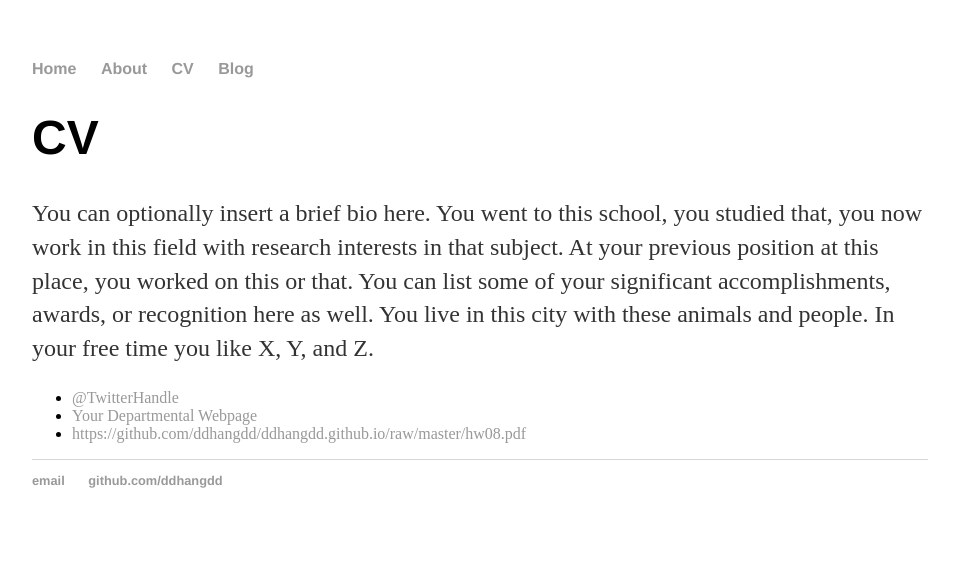
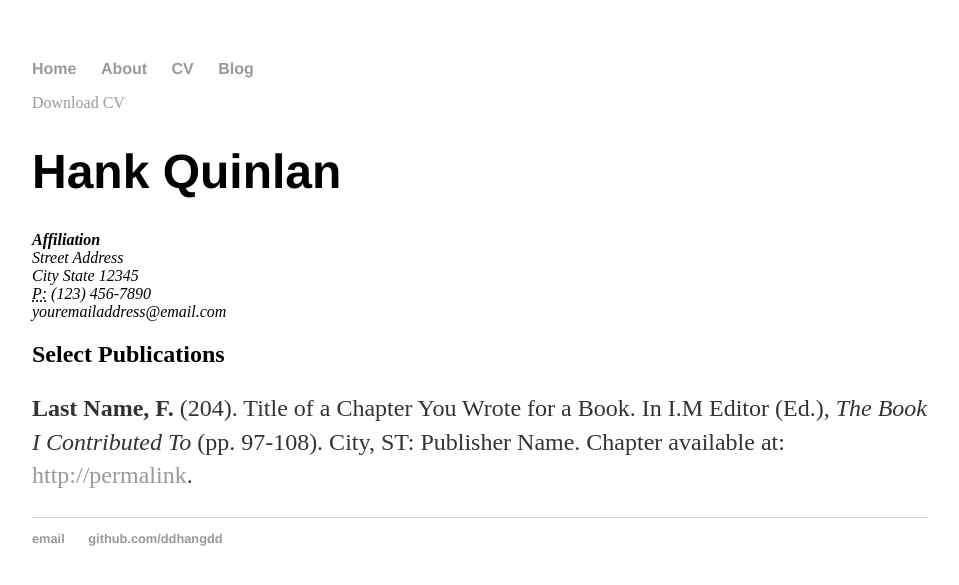
Before and after one commit to ddhangdd/ddhangdd.github.io, a Jekyll site: the page built from CV/index.html, in a window 1280 px wide. Shown: the top 585 px of the page, without its empty margins (160-1119 px from the left). Built offline with Jekyll 4.4.1, drawn with Linux system fonts in a browser that asks for light colours.

Commit message:
Update index.html

```diff
--- a/CV/index.html
+++ b/CV/index.html
@@ -1,15 +1,22 @@
 ---
 layout: default
-title: my CV
+title: CV of Your Name
 ---
 
-		<div class="CV">
-			<h1>CV</h1>
-			<p>You can optionally insert a brief bio here. You went to this school, you studied that, you now work in this field with research interests in that subject. At your previous position at this place, you worked on this or that. You can list some of your significant accomplishments, awards, or recognition here as well. You live in this city with these animals and people. In your free time you like X, Y, and Z.</p>
+	<div class="cv">
+		<a href="#" class="download" title="Download CV as PDF">Download CV</a>
+					<h1>Hank Quinlan</h1>
+					<address>
+					<strong>Affiliation</strong><br>
+					Street Address<br>
+					City State 12345<br>
+					<abbr title="phone">P:</abbr> (123) 456-7890<br>
+					<span class="obfuscate">youremailaddress@email.com</span>
+					</address>
 
-			<ul class="contacts">
-				<li><a href="#">@TwitterHandle</a></li>
-				<li><a href="#">Your Departmental Webpage</a></li>
-				<li><a href="#">https://github.com/ddhangdd/ddhangdd.github.io/raw/master/hw08.pdf</a></li>
-				</ul>
-		</div>
+					<h2>Select Publications</h2>
+
+					<p><strong>Last Name, F.</strong> (204). Title of a Chapter You Wrote for a Book. In I.M Editor (Ed.), <em>The Book I Contributed To</em> (pp. 97-108). City, ST: Publisher Name. Chapter available at: <a href="#">http://permalink</a>.
+
+
+	</div>
```
